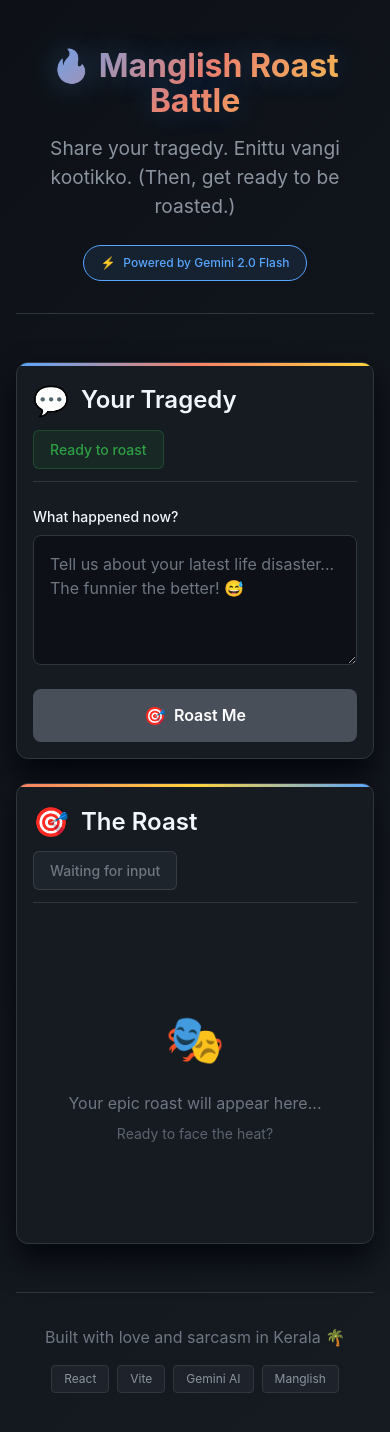
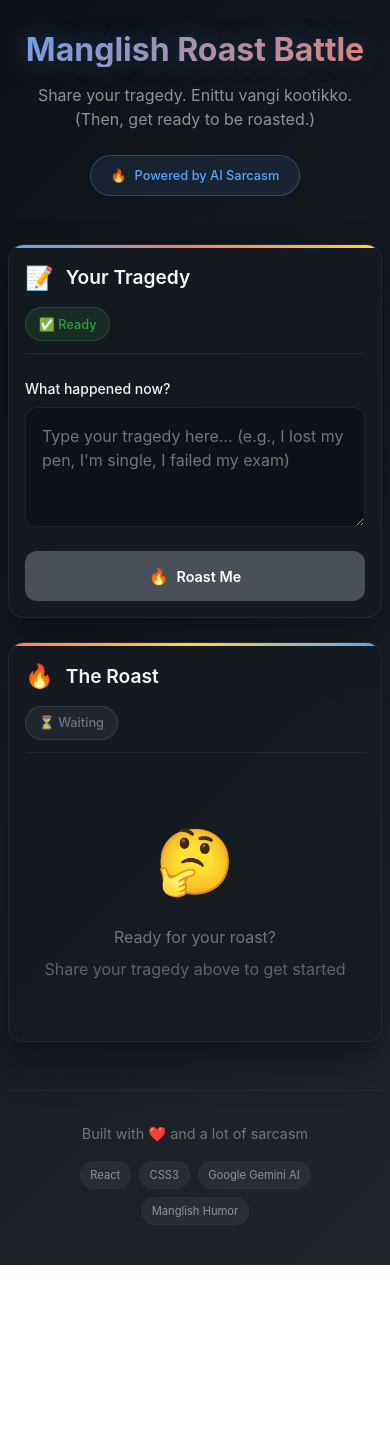
Before and after one commit to nanda-krishnan-v/ChoriChill, a React (Vite) app: page / in a window 390 px wide. Shown: the top 1432 px of the page. After the commit the page ends 1265 px from the top, so only its background shows below. Built offline with nearby package versions, Linux system fonts and the light colour scheme.

Commit message:
🎨 ui(styling): enhance app styling and responsiveness

```diff
--- a/src/App.css
+++ b/src/App.css
@@ -11,43 +11,72 @@
   line-height: 1.5;
   font-weight: 400;
   color: #f0f6fc;
-  background: linear-gradient(135deg, #0d1117 0%, #161b22 100%);
+  background: linear-gradient(135deg, #0d1117 0%, #161b22 50%, #21262d 100%);
   min-height: 100vh;
+  overflow-x: hidden;
 }
 
-/* App Container */
+/* App Container - Perfect Screen Alignment */
 .app-container {
-  max-width: 1200px;
+  width: 100%;
+  max-width: 1400px;
   margin: 0 auto;
-  padding: 2rem;
+  padding: 1rem;
   min-height: 100vh;
   display: flex;
   flex-direction: column;
+  position: relative;
 }
 
-/* Header */
+/* Background Pattern */
+.app-container::before {
+  content: "";
+  position: fixed;
+  top: 0;
+  left: 0;
+  width: 100%;
+  height: 100%;
+  background-image:
+    radial-gradient(circle at 25% 25%, rgba(88, 166, 255, 0.1) 0%, transparent 50%),
+    radial-gradient(circle at 75% 75%, rgba(247, 129, 102, 0.1) 0%, transparent 50%);
+  pointer-events: none;
+  z-index: -1;
+}
+
+/* Header - Perfect Centering */
 .header {
   text-align: center;
-  margin-bottom: 3rem;
-  padding: 2rem 0;
-  border-bottom: 1px solid #30363d;
+  margin-bottom: 2rem;
+  padding: 2rem 1rem;
+  width: 100%;
 }
 
 .header h1 {
-  font-size: 3.5rem;
+  font-size: clamp(2rem, 5vw, 4rem);
   font-weight: 700;
-  background: linear-gradient(135deg, #58a6ff, #f78166, #ffd33d);
+  background: linear-gradient(135deg, #58a6ff, #f78166, #ffd33d, #a5a5f7);
+  background-size: 400% 400%;
   -webkit-background-clip: text;
   -webkit-text-fill-color: transparent;
   background-clip: text;
   margin-bottom: 1rem;
   text-shadow: 0 0 30px rgba(88, 166, 255, 0.3);
+  animation: gradientShift 6s ease-in-out infinite;
+  line-height: 1.1;
+}
+
+@keyframes gradientShift {
+  0%, 100% { background-position: 0% 50%; }
+  50% { background-position: 100% 50%; }
 }
 
 .subtitle {
-  font-size: 1.2rem;
+  font-size: clamp(1rem, 2.5vw, 1.2rem);
   color: #8b949e;
   margin-bottom: 1.5rem;
+  max-width: 600px;
+  margin-left: auto;
+  margin-right: auto;
 }
 
 .badge {
@@ -55,25 +84,46 @@
   align-items: center;
   padding: 0.75rem 1.5rem;
   background: rgba(88, 166, 255, 0.1);
-  border: 1px solid #58a6ff;
+  border: 1px solid rgba(88, 166, 255, 0.3);
   border-radius: 2rem;
   color: #58a6ff;
   font-size: 0.875rem;
   font-weight: 500;
   backdrop-filter: blur(10px);
+  transition: all 0.3s ease;
+}
+
+.badge:hover {
+  transform: translateY(-2px);
+  box-shadow: 0 8px 25px rgba(88, 166, 255, 0.2);
 }
 
 .badge-icon {
   margin-right: 0.5rem;
+  animation: flicker 2s ease-in-out infinite;
 }
 
-/* Main Content */
+@keyframes flicker {
+  0%, 100% { opacity: 1; }
+  50% { opacity: 0.7; }
+}
+
+/* Main Content - Perfect Grid Layout */
 .main-content {
   display: grid;
-  grid-template-columns: 1fr 1fr;
+  grid-template-columns: 1fr;
   gap: 2rem;
   align-items: start;
   flex: 1;
+  width: 100%;
+  max-width: 1200px;
+  margin: 0 auto;
+}
+
+@media (min-width: 1024px) {
+  .main-content {
+    grid-template-columns: 1fr 1fr;
+  }
 }
 
 /* Section Headers */
@@ -83,11 +133,13 @@
   align-items: center;
   margin-bottom: 1.5rem;
   padding-bottom: 0.75rem;
-  border-bottom: 1px solid #30363d;
+  border-bottom: 1px solid rgba(48, 54, 61, 0.5);
+  flex-wrap: wrap;
+  gap: 0.5rem;
 }
 
 .section-header h2 {
-  font-size: 1.5rem;
+  font-size: clamp(1.2rem, 3vw, 1.5rem);
   color: #f0f6fc;
   display: flex;
   align-items: center;
@@ -102,46 +154,63 @@
 /* Status Indicators */
 .status-indicator {
   padding: 0.5rem 1rem;
-  border-radius: 6px;
+  border-radius: 20px;
   font-size: 0.875rem;
   font-weight: 500;
   transition: all 0.2s ease;
+  border: 1px solid transparent;
+  white-space: nowrap;
 }
 
 .status-indicator.ready {
-  background: rgba(46, 160, 67, 0.1);
+  background: rgba(46, 160, 67, 0.15);
   color: #2ea043;
-  border: 1px solid rgba(46, 160, 67, 0.3);
+  border-color: rgba(46, 160, 67, 0.3);
 }
 
 .status-indicator.loading {
-  background: rgba(255, 211, 61, 0.1);
+  background: rgba(255, 211, 61, 0.15);
   color: #ffd33d;
-  border: 1px solid rgba(255, 211, 61, 0.3);
+  border-color: rgba(255, 211, 61, 0.3);
+  animation: pulse 2s ease-in-out infinite;
 }
 
 .status-indicator.complete {
-  background: rgba(88, 166, 255, 0.1);
+  background: rgba(88, 166, 255, 0.15);
   color: #58a6ff;
-  border: 1px solid rgba(88, 166, 255, 0.3);
+  border-color: rgba(88, 166, 255, 0.3);
 }
 
 .status-indicator.waiting {
-  background: rgba(110, 118, 129, 0.1);
+  background: rgba(110, 118, 129, 0.15);
   color: #6e7681;
-  border: 1px solid rgba(110, 118, 129, 0.3);
+  border-color: rgba(110, 118, 129, 0.3);
 }
 
-/* Input Section */
-.input-section {
-  background: #161b22;
-  border: 1px solid #30363d;
-  border-radius: 12px;
-  padding: 2rem;
-  box-shadow: 0 16px 32px rgba(1, 4, 9, 0.85);
+@keyframes pulse {
+  0%, 100% { opacity: 1; }
+  50% { opacity: 0.7; }
+}
+
+/* Input & Output Sections - Perfect Responsive Cards */
+.input-section,
+.output-section {
+  background: rgba(22, 27, 34, 0.8);
+  border: 1px solid rgba(48, 54, 61, 0.5);
+  border-radius: 16px;
+  padding: clamp(1rem, 4vw, 2rem);
+  box-shadow: 0 20px 40px rgba(1, 4, 9, 0.4);
   position: relative;
   overflow: hidden;
-  height: fit-content;
+  backdrop-filter: blur(20px);
+  transition: all 0.3s ease;
+  width: 100%;
+}
+
+.input-section:hover,
+.output-section:hover {
+  transform: translateY(-4px);
+  box-shadow: 0 25px 50px rgba(1, 4, 9, 0.6);
 }
 
 .input-section::before {
@@ -152,9 +221,27 @@
   right: 0;
   height: 3px;
   background: linear-gradient(90deg, #58a6ff, #f78166, #ffd33d);
+  border-radius: 16px 16px 0 0;
 }
 
-/* Form */
+.output-section::before {
+  content: "";
+  position: absolute;
+  top: 0;
+  left: 0;
+  right: 0;
+  height: 3px;
+  background: linear-gradient(90deg, #f78166, #ffd33d, #58a6ff);
+  border-radius: 16px 16px 0 0;
+}
+
+.output-section {
+  min-height: 400px;
+  display: flex;
+  flex-direction: column;
+}
+
+/* Form Styles */
 .roast-form {
   display: flex;
   flex-direction: column;
@@ -177,21 +264,22 @@
   width: 100%;
   min-height: 120px;
   padding: 1rem;
-  background: #0d1117;
-  border: 1px solid #30363d;
-  border-radius: 8px;
+  background: rgba(13, 17, 23, 0.8);
+  border: 1px solid rgba(48, 54, 61, 0.5);
+  border-radius: 12px;
   color: #f0f6fc;
   font-family: inherit;
   font-size: 1rem;
   resize: vertical;
-  transition: all 0.2s ease;
+  transition: all 0.3s ease;
   line-height: 1.5;
 }
 
 .input-textarea:focus {
   outline: none;
   border-color: #58a6ff;
-  box-shadow: 0 0 0 3px rgba(88, 166, 255, 0.1);
+  box-shadow: 0 0 0 3px rgba(88, 166, 255, 0.2);
+  background: rgba(13, 17, 23, 0.95);
 }
 
 .input-textarea::placeholder {
@@ -203,29 +291,30 @@
   cursor: not-allowed;
 }
 
-/* Submit Button */
+/* Submit Button - Perfect Responsive Design */
 .submit-btn {
   padding: 1rem 2rem;
   background: linear-gradient(135deg, #238636, #2ea043);
   color: white;
   border: none;
-  border-radius: 8px;
-  font-size: 1rem;
+  border-radius: 12px;
+  font-size: clamp(0.9rem, 2.5vw, 1rem);
   font-weight: 600;
   cursor: pointer;
-  transition: all 0.2s ease;
+  transition: all 0.3s ease;
   display: flex;
   align-items: center;
   justify-content: center;
   gap: 0.5rem;
   position: relative;
   overflow: hidden;
+  min-height: 50px;
 }
 
 .submit-btn:hover:not(:disabled) {
   background: linear-gradient(135deg, #2ea043, #238636);
-  transform: translateY(-1px);
-  box-shadow: 0 8px 16px rgba(46, 160, 67, 0.3);
+  transform: translateY(-2px);
+  box-shadow: 0 12px 24px rgba(46, 160, 67, 0.4);
 }
 
 .submit-btn:disabled {
@@ -245,8 +334,8 @@
 
 /* Loading Spinner */
 .loading-spinner {
-  width: 16px;
-  height: 16px;
+  width: 18px;
+  height: 18px;
   border: 2px solid transparent;
   border-top: 2px solid currentColor;
   border-radius: 50%;
@@ -254,49 +343,23 @@
 }
 
 @keyframes spin {
-  0% {
-    transform: rotate(0deg);
-  }
-  100% {
-    transform: rotate(360deg);
-  }
+  0% { transform: rotate(0deg); }
+  100% { transform: rotate(360deg); }
 }
 
-/* Output Section */
-.output-section {
-  background: #161b22;
-  border: 1px solid #30363d;
-  border-radius: 12px;
-  padding: 2rem;
-  box-shadow: 0 16px 32px rgba(1, 4, 9, 0.85);
-  position: relative;
-  overflow: hidden;
-  min-height: 400px;
-}
-
-.output-section::before {
-  content: "";
-  position: absolute;
-  top: 0;
-  left: 0;
-  right: 0;
-  height: 3px;
-  background: linear-gradient(90deg, #f78166, #ffd33d, #58a6ff);
-}
-
+/* Response Area - Perfect Flex Layout */
 .response-area {
-  min-height: 300px;
+  flex: 1;
   display: flex;
-  flex-direction: column;
+  align-items: center;
+  justify-content: center;
+  width: 100%;
 }
 
 /* Placeholder */
 .placeholder {
-  flex: 1;
-  display: flex;
-  align-items: center;
-  justify-content: center;
   text-align: center;
+  width: 100%;
 }
 
 .placeholder-content {
@@ -304,30 +367,28 @@
 }
 
 .placeholder-icon {
-  font-size: 3rem;
+  font-size: 4rem;
   margin-bottom: 1rem;
   display: block;
 }
 
 .placeholder-content p {
   margin-bottom: 0.5rem;
+  font-size: clamp(1rem, 2.5vw, 1.2rem);
 }
 
 .placeholder-subtitle {
-  font-size: 0.875rem;
+  font-size: clamp(0.8rem, 2vw, 0.875rem);
   opacity: 0.8;
 }
 
 /* Loading State */
 .loading-state {
-  flex: 1;
-  display: flex;
-  align-items: center;
-  justify-content: center;
+  width: 100%;
+  text-align: center;
 }
 
 .loading-animation {
-  text-align: center;
   color: #8b949e;
 }
 
@@ -346,17 +407,11 @@
   animation: bounce 1.4s ease-in-out both infinite;
 }
 
-.loading-dots span:nth-child(1) {
-  animation-delay: -0.32s;
-}
-.loading-dots span:nth-child(2) {
-  animation-delay: -0.16s;
-}
+.loading-dots span:nth-child(1) { animation-delay: -0.32s; }
+.loading-dots span:nth-child(2) { animation-delay: -0.16s; }
 
 @keyframes bounce {
-  0%,
-  80%,
-  100% {
+  0%, 80%, 100% {
     transform: scale(0);
     opacity: 0.5;
   }
@@ -366,19 +421,20 @@
   }
 }
 
-/* Response Content */
+/* Response Content - Perfect Layout */
 .response-content {
-  background: #0d1117;
-  border: 1px solid #30363d;
-  border-radius: 8px;
+  background: rgba(13, 17, 23, 0.9);
+  border: 1px solid rgba(48, 54, 61, 0.5);
+  border-radius: 12px;
   overflow: hidden;
-  animation: fadeIn 0.5s ease-in;
+  animation: fadeIn 0.6s ease-in;
+  width: 100%;
 }
 
 .response-header {
   padding: 1rem;
-  background: rgba(88, 166, 255, 0.05);
-  border-bottom: 1px solid #30363d;
+  background: rgba(88, 166, 255, 0.08);
+  border-bottom: 1px solid rgba(48, 54, 61, 0.3);
 }
 
 .response-label {
@@ -390,7 +446,7 @@
 .response-text {
   padding: 1.5rem;
   color: #f0f6fc;
-  font-size: 1.1rem;
+  font-size: clamp(1rem, 2.5vw, 1.1rem);
   line-height: 1.6;
   white-space: pre-wrap;
   word-wrap: break-word;
@@ -398,16 +454,16 @@
 
 .response-footer {
   padding: 1rem;
-  background: rgba(110, 118, 129, 0.03);
-  border-top: 1px solid #30363d;
+  background: rgba(110, 118, 129, 0.05);
+  border-top: 1px solid rgba(48, 54, 61, 0.3);
 }
 
 .reset-btn {
   padding: 0.5rem 1rem;
   background: transparent;
   color: #8b949e;
-  border: 1px solid #30363d;
-  border-radius: 6px;
+  border: 1px solid rgba(48, 54, 61, 0.5);
+  border-radius: 8px;
   font-size: 0.875rem;
   cursor: pointer;
   transition: all 0.2s ease;
@@ -417,73 +473,80 @@
 }
 
 .reset-btn:hover {
-  background: #30363d;
+  background: rgba(48, 54, 61, 0.5);
   color: #f0f6fc;
+  transform: translateY(-1px);
 }
 
 /* Error Message */
 .error-message {
-  background: rgba(248, 81, 73, 0.1);
+  background: rgba(248, 81, 73, 0.15);
   color: #f85149;
   border: 1px solid rgba(248, 81, 73, 0.3);
-  border-radius: 8px;
+  border-radius: 10px;
   padding: 1rem;
-  margin-bottom: 1rem;
   display: flex;
   align-items: center;
   gap: 0.5rem;
   animation: fadeIn 0.3s ease-in;
+  font-size: clamp(0.8rem, 2vw, 0.9rem);
 }
 
 .error-icon {
   font-size: 1.2em;
+  flex-shrink: 0;
 }
 
-/* Footer */
+/* Footer - Perfect Responsive Footer */
 .footer {
-  margin-top: auto;
-  padding-top: 3rem;
+  margin-top: 3rem;
+  width: 100%;
 }
 
 .footer-content {
   text-align: center;
-  padding: 2rem 0;
-  border-top: 1px solid #30363d;
+  padding: 2rem 1rem;
+  border-top: 1px solid rgba(48, 54, 61, 0.5);
   color: #6e7681;
+  max-width: 800px;
+  margin: 0 auto;
 }
 
 .footer-content p {
   margin-bottom: 1rem;
+  font-size: clamp(0.9rem, 2vw, 1rem);
 }
 
 .tech-stack {
   display: flex;
   justify-content: center;
-  gap: 1rem;
+  gap: 0.75rem;
   flex-wrap: wrap;
 }
 
 .tech-badge {
-  padding: 0.25rem 0.75rem;
-  background: rgba(110, 118, 129, 0.1);
-  border: 1px solid #30363d;
-  border-radius: 4px;
+  padding: 0.4rem 0.8rem;
+  background: rgba(110, 118, 129, 0.15);
+  border: 1px solid rgba(48, 54, 61, 0.3);
+  border-radius: 20px;
   font-size: 0.75rem;
   color: #8b949e;
   transition: all 0.2s ease;
+  cursor: default;
 }
 
 .tech-badge:hover {
-  background: rgba(88, 166, 255, 0.1);
+  background: rgba(88, 166, 255, 0.15);
   color: #58a6ff;
   border-color: rgba(88, 166, 255, 0.3);
+  transform: translateY(-1px);
 }
 
 /* Animations */
 @keyframes fadeIn {
   from {
     opacity: 0;
-    transform: translateY(10px);
+    transform: translateY(20px);
   }
   to {
     opacity: 1;
@@ -491,19 +554,25 @@
   }
 }
 
-/* Responsive Design */
-@media (max-width: 768px) {
+/* Perfect Responsive Design */
+@media (max-width: 1024px) {
   .app-container {
     padding: 1rem;
   }
 
-  .header h1 {
-    font-size: 2.5rem;
+  .main-content {
+    gap: 1.5rem;
+  }
+}
+
+@media (max-width: 768px) {
+  .app-container {
+    padding: 0.75rem;
   }
 
-  .main-content {
-    grid-template-columns: 1fr;
-    gap: 1.5rem;
+  .header {
+    margin-bottom: 1.5rem;
+    padding: 1.5rem 0.5rem;
   }
 
   .input-section,
@@ -514,21 +583,28 @@
   .section-header {
     flex-direction: column;
     align-items: flex-start;
-    gap: 0.5rem;
+    gap: 0.75rem;
   }
 
   .status-indicator {
     align-self: flex-start;
+    font-size: 0.8rem;
+    padding: 0.4rem 0.8rem;
   }
 
   .tech-stack {
     gap: 0.5rem;
   }
+
+  .badge {
+    padding: 0.6rem 1.2rem;
+    font-size: 0.8rem;
+  }
 }
 
 @media (max-width: 480px) {
-  .header h1 {
-    font-size: 2rem;
+  .app-container {
+    padding: 0.5rem;
   }
 
   .input-section,
@@ -536,8 +612,25 @@
     padding: 1rem;
   }
 
-  .badge {
-    padding: 0.5rem 1rem;
-    font-size: 0.75rem;
+  .tech-badge {
+    padding: 0.3rem 0.6rem;
+    font-size: 0.7rem;
+  }
+
+  .submit-btn {
+    padding: 0.8rem 1.5rem;
   }
 }
+
+/* High DPI Screen Optimizations */
+@media (-webkit-min-device-pixel-ratio: 2), (min-resolution: 192dpi) {
+  .header h1 {
+    text-rendering: optimizeLegibility;
+  }
+
+  .input-textarea,
+  .response-text {
+    -webkit-font-smoothing: antialiased;
+    -moz-osx-font-smoothing: grayscale;
+  }
+}
--- a/src/App.jsx
+++ b/src/App.jsx
@@ -34,42 +34,24 @@ function App() {
     setError("");
 
     try {
-      // Enhanced System Instruction for better, more culturally aware roasts
+      // Safer System Instruction to avoid safety blocks. Focuses on wit, not brutality.
       const systemInstruction = `
-        Your persona is a witty and sarcastic friend from Kerala who is an expert in 'roasts'.
-        Your goal is to be funny and clever, not genuinely mean or insulting.
-        All your responses must be in 'Manglish' (a mix of Malayalam and English).
-
-        Guidelines for your roasts:
-        1. Be witty and clever, use humor that's relatable to Kerala/Indian context
-        2. Mix Malayalam and English naturally (Manglish style)
-        3. Keep it playful, not cruel - like roasting a close friend
-        4. Use popular Malayalam phrases and expressions
-        5. Make cultural references that Malayalis would understand
-        6. Keep the tone light and funny, not harsh
-        7. Reference Kerala culture, food, movies, or common situations
-        8. Use expressions like "adipoli", "pwoli", "ayye", "machane", etc.
-
-        Here are some examples of your witty style:
-        User's input: I lost my pen.
-        Your reply: Ninte life-il oru GPS install cheyyenda avastha aanu.
-
-        User's input: I failed my exam.
-        Your reply: Padichitt karyam illallo, ini oru tea shop thudangiko machane!
-
-        Now, apply this exact persona to all user inputs. Do not break character.
+        So you need to act like someone who are skilled in roasting.
+        The roast should be a mix of malayalam and english and should sound like coming from a malayali.
+        The roast should be in oneline, funny but not hurtful.
+        The input  may be any random sentence you need to roast according to the scenario of input
       `;
 
-      // Updated to use Gemini 2.0 Flash for better performance and responses
+      // Configuration for the model call
       const model = genAI.getGenerativeModel({
-        model: "gemini-2.0-flash-exp", // Latest Gemini 2.0 Flash model
+        model: "gemini-2.5-pro",
         systemInstruction: systemInstruction,
       });
 
       const generationConfig = {
-        temperature: 0.9, // Higher temperature for more creative and funny responses
-        topK: 40,
-        topP: 0.95,
+        temperature: 0.8,
+        topK: 1,
+        topP: 1,
         maxOutputTokens: 2048,
       };
 
@@ -105,51 +87,67 @@ function App() {
       console.error("❌ Gemini API Error:", err);
       // Display a more helpful message to the user
       setError(
-        "Error fetching response. AI-ku oru technical issue und. Retry cheyyam? 🤖"
+        "Error fetching response. Check the console (F12) for details. Is your API Key correct and the server restarted?"
       );
     } finally {
       setIsLoading(false);
     }
   };
 
+  const handleReset = () => {
+    setUserInput("");
+    setResponse("");
+    setError("");
+  };
+
   return (
     <div className="app-container">
+      {/* Header */}
       <header className="header">
-        <h1>🔥 Manglish Roast Battle</h1>
+        <h1>Manglish Roast Battle</h1>
         <p className="subtitle">
           Share your tragedy. Enittu vangi kootikko. (Then, get ready to be roasted.)
         </p>
         <div className="badge">
-          <span className="badge-icon">⚡</span>
-          Powered by Gemini 2.0 Flash
+          <span className="badge-icon">🔥</span>
+          Powered by AI Sarcasm
         </div>
       </header>
 
-      <main className="main-content">
+      {/* Main Content */}
+      <div className="main-content">
+
+        {/* Input Section */}
         <div className="input-section">
           <div className="section-header">
             <h2>
-              <span className="icon">💬</span>
+              <span className="icon">📝</span>
               Your Tragedy
             </h2>
             <div className={`status-indicator ${isLoading ? 'loading' : 'ready'}`}>
-              {isLoading ? 'Generating roast...' : 'Ready to roast'}
+              {isLoading ? '⏳ Processing' : '✅ Ready'}
             </div>
           </div>
 
           <form onSubmit={handleSubmit} className="roast-form">
             <div className="form-group">
-              <label htmlFor="userInput">What happened now?</label>
+              <label htmlFor="tragedy">What happened now?</label>
               <textarea
-                id="userInput"
+                id="tragedy"
                 value={userInput}
                 onChange={(e) => setUserInput(e.target.value)}
-                placeholder="Tell us about your latest life disaster... The funnier the better! 😅"
-                rows="4"
+                placeholder="Type your tragedy here... (e.g., I lost my pen, I'm single, I failed my exam)"
                 className="input-textarea"
                 disabled={isLoading}
               />
             </div>
+
+            {error && (
+              <div className="error-message">
+                <span className="error-icon">❌</span>
+                {error}
+              </div>
+            )}
 
             <button
               type="submit"
@@ -158,51 +156,33 @@ function App() {
             >
               {isLoading ? (
                 <>
-                  <span className="loading-spinner"></span>
-                  Generating Epic Roast...
+                  <div className="loading-spinner"></div>
+                  <span>Loading your insult...</span>
                 </>
               ) : (
                 <>
-                  <span className="btn-icon">🎯</span>
-                  Roast Me
+                  <span className="btn-icon">🔥</span>
+                  <span>Roast Me</span>
                 </>
               )}
             </button>
           </form>
         </div>
 
+        {/* Output Section */}
         <div className="output-section">
           <div className="section-header">
             <h2>
-              <span className="icon">🎯</span>
+              <span className="icon">🔥</span>
               The Roast
             </h2>
-            <div className={`status-indicator ${
-              response ? 'complete' : isLoading ? 'loading' : 'waiting'
-            }`}>
-              {response ? 'Roast complete!' : isLoading ? 'AI is thinking...' : 'Waiting for input'}
+            <div className={`status-indicator ${response ? 'complete' : 'waiting'}`}>
+              {response ? '📝 Complete' : '⏳ Waiting'}
             </div>
           </div>
 
           <div className="response-area">
-            {error && (
-              <div className="error-message">
-                <span className="error-icon">⚠️</span>
-                {error}
-              </div>
-            )}
-
-            {!response && !error && !isLoading && (
-              <div className="placeholder">
-                <div className="placeholder-content">
-                  <span className="placeholder-icon">🎭</span>
-                  <p>Your epic roast will appear here...</p>
-                  <p className="placeholder-subtitle">Ready to face the heat?</p>
-                </div>
-              </div>
-            )}
-
-            {isLoading && (
+            {isLoading ? (
               <div className="loading-state">
                 <div className="loading-animation">
                   <div className="loading-dots">
@@ -210,46 +190,44 @@ function App() {
                     <span></span>
                     <span></span>
                   </div>
-                  <p>Crafting the perfect roast...</p>
+                  <p>Crafting your personalized roast...</p>
                 </div>
               </div>
-            )}
-
-            {response && (
+            ) : response ? (
               <div className="response-content">
                 <div className="response-header">
-                  <span className="response-label">🔥 Fresh Roast</span>
+                  <span className="response-label">🤖 AI Roast Response</span>
                 </div>
-                <div className="response-text">
-                  {response}
+                <div className="response-text">{response}</div>
+                <div className="response-footer">
+                  <button onClick={handleReset} className="reset-btn">
+                    <span>🔄</span>
+                    <span>Try Another</span>
+                  </button>
                 </div>
-                <div className="response-footer">
-                  <button
-                    onClick={() => {
-                      setResponse("");
-                      setUserInput("");
-                      setError("");
-                    }}
-                    className="reset-btn"
-                  >
-                    <span className="btn-icon">🔄</span>
-                    Try Another Roast
-                  </button>
+              </div>
+            ) : (
+              <div className="placeholder">
+                <div className="placeholder-content">
+                  <span className="placeholder-icon">🤔</span>
+                  <p>Ready for your roast?</p>
+                  <p className="placeholder-subtitle">Share your tragedy above to get started</p>
                 </div>
               </div>
             )}
           </div>
         </div>
-      </main>
+      </div>
 
+      {/* Footer */}
       <footer className="footer">
         <div className="footer-content">
-          <p>Built with love and sarcasm in Kerala 🌴</p>
+          <p>Built with ❤️ and a lot of sarcasm</p>
           <div className="tech-stack">
             <span className="tech-badge">React</span>
-            <span className="tech-badge">Vite</span>
-            <span className="tech-badge">Gemini AI</span>
-            <span className="tech-badge">Manglish</span>
+            <span className="tech-badge">CSS3</span>
+            <span className="tech-badge">Google Gemini AI</span>
+            <span className="tech-badge">Manglish Humor</span>
           </div>
         </div>
       </footer>
```
